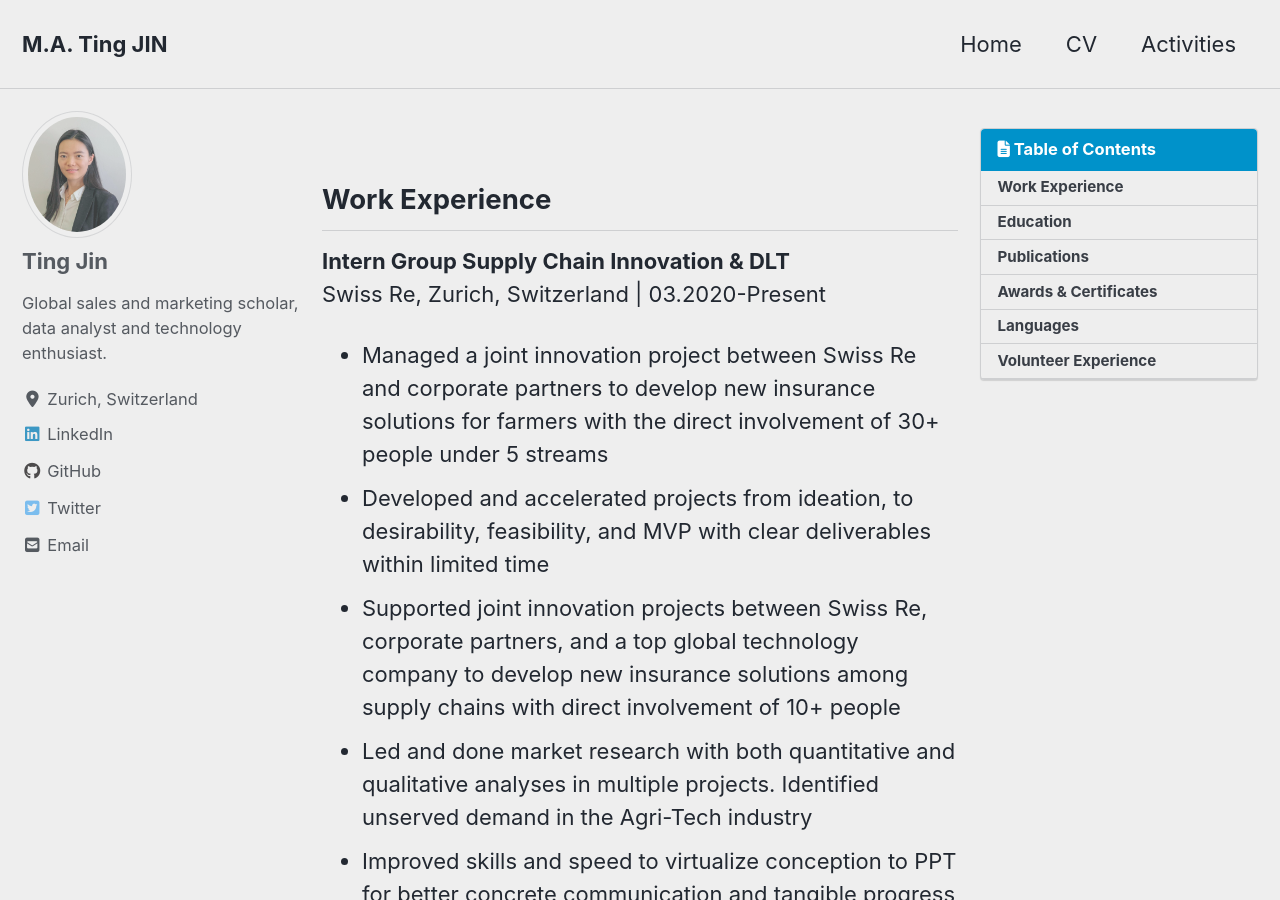
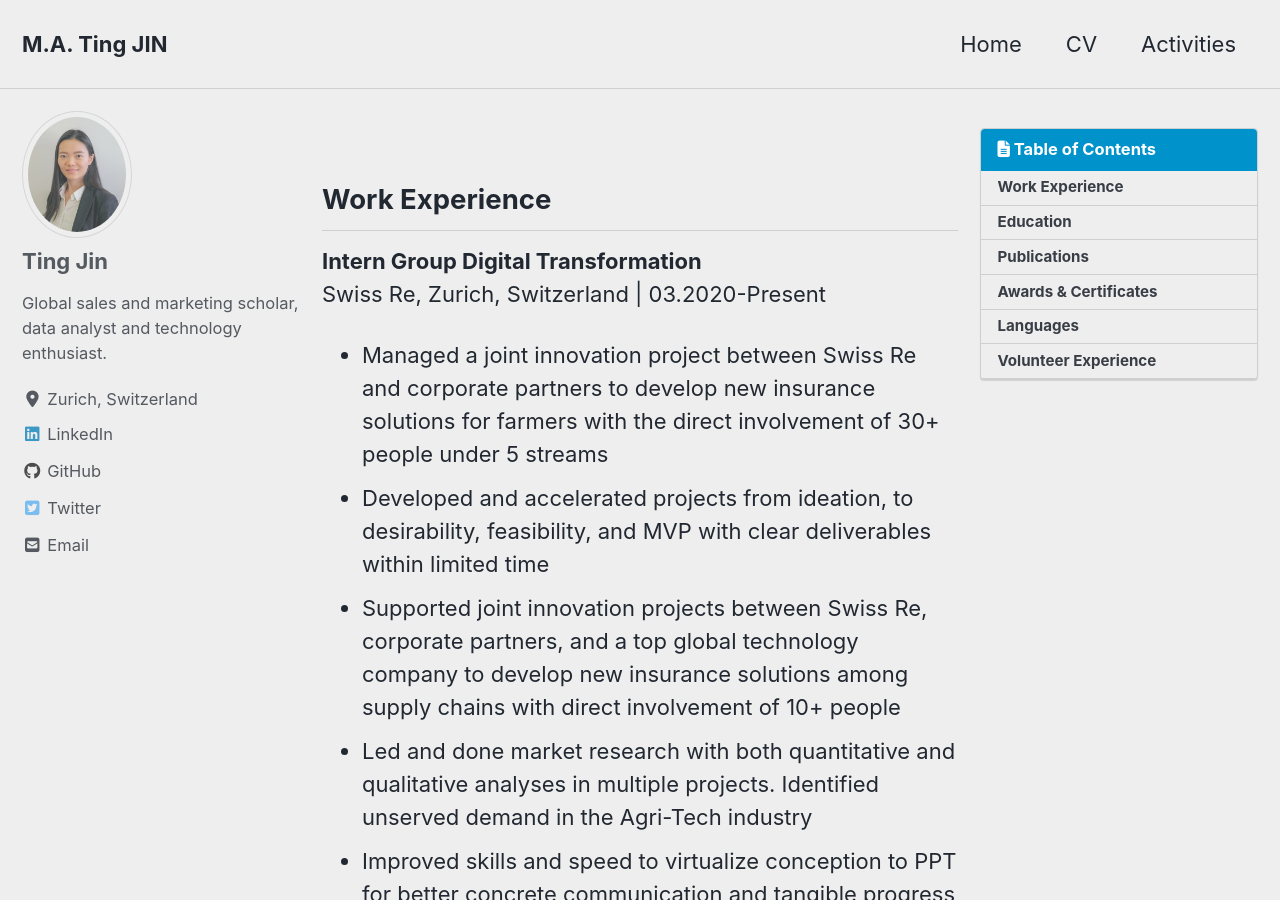
Before and after one commit to TingRigger/TingJin, a Jekyll site: the page built from _pages/cv.md, in a window 1280 px wide and 900 px high. Built offline with Jekyll 4.4.1, drawn with Linux system fonts in a browser that asks for light colours; cached includes are drawn as plain includes; nearby versions of some CDN libraries.

Commit message:
Update cv.md

```diff
--- a/_pages/cv.md
+++ b/_pages/cv.md
@@ -12,7 +12,7 @@ toc_label: "Table of Contents"
 ---
 
 ## Work Experience
-<b>Intern Group Supply Chain Innovation & DLT</b>
+<b>Intern Group Digital Transformation</b>
 Swiss Re, Zurich, Switzerland | 03.2020-Present
 * Managed a joint innovation project between Swiss Re and corporate partners to develop new insurance solutions for farmers with the direct involvement of 30+ people under 5 streams
 * Developed and accelerated projects from ideation, to desirability, feasibility, and MVP with clear deliverables within limited time
```
